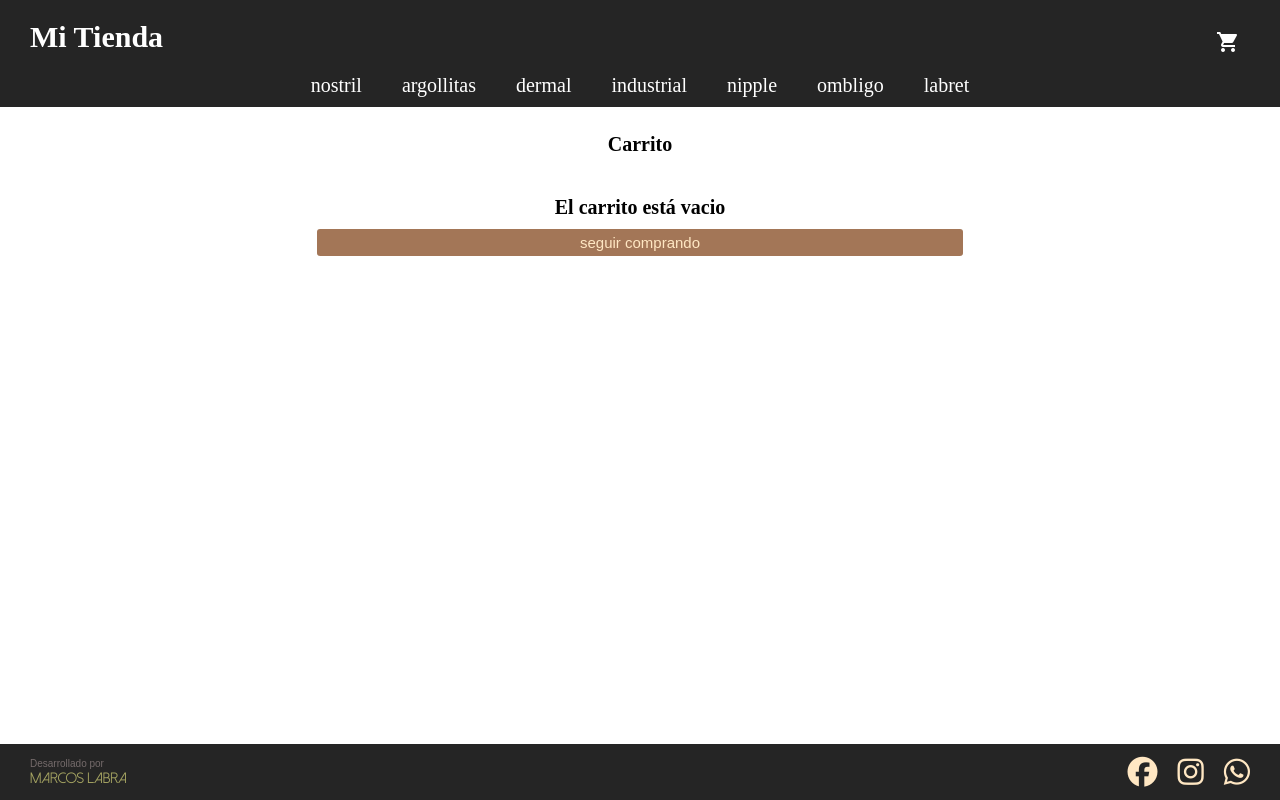
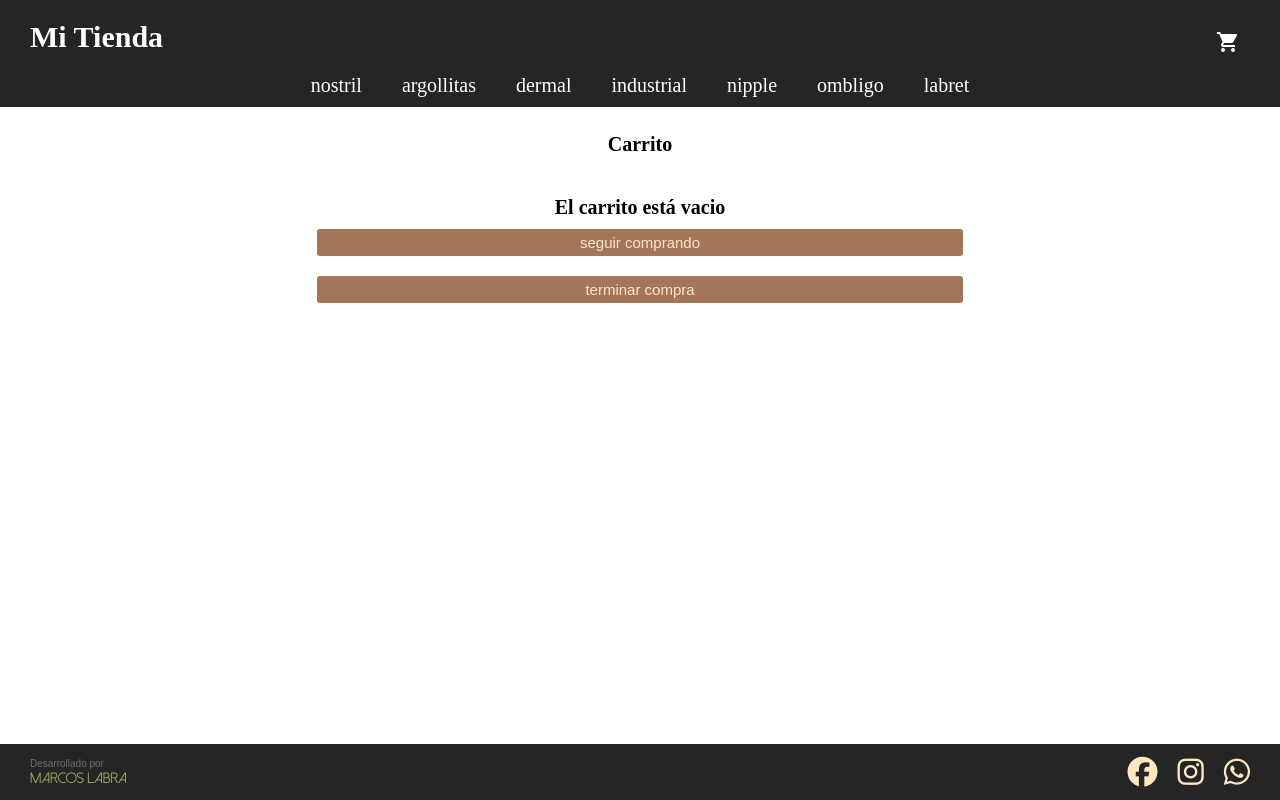
Before and after one commit to MarcosLabra/1erPreEntregaReactJs, a React (Create React App) app: page /cart in a window 1280 px wide. Built offline with nearby package versions, Linux system fonts and the light colour scheme.

Commit message:
agrego la funcionalidad de almacenado de compras en firestore

```diff
--- a/src/components/Cart.js
+++ b/src/components/Cart.js
@@ -1,15 +1,40 @@
 import { useContext } from "react"
 import { context } from "../context/CartContext"
 import { NavLink } from "react-router-dom"
+import { db } from "./firebase"
+import { collection ,serverTimestamp , addDoc} from "firebase/firestore"
+import { toast } from "react-toastify"
 
 
 const Cart = () => {
 
     const { cart, removeItem, clear, totalPrice, cartCounter } = useContext(context)
 
-    const handleClear = () => {
-        clear()
+    const terminarCompra = () => {
+        const orden = {
+            buyer: {
+                nombre: "Horacio",
+                telefono: "55555555",
+                email: "test@gmail.com"
+            },
+            items: cart,
+            date: serverTimestamp(),
+            total: totalPrice()
         }
+
+        const ordenesCollection = collection(db, "ordenes")
+        const pedido = addDoc(ordenesCollection, orden)
+
+        pedido
+            .then(res => {
+                console.log(res)
+                toast.success("Finalizo la compra!" + "Id : " + res.id)
+            })
+            .catch(error => {
+                toast.error("hubo un error!")
+            })
+        }
+
         return (
             <section className="cartList">
                 <h2>Carrito</h2>
@@ -24,8 +49,10 @@ const Cart = () => {
                         </article>
                     ))}
                 </div>
+
                 {cartCounter() === 0 ? <h4>El carrito está vacio</h4> : <button className="button" onClick={() => { clear() }} >Vaciar Carrito</button>}
                 {cartCounter() === 0 ? <NavLink to="/" className="button">seguir comprando</NavLink> : <></>}
+                <button className="button" onClick={() => {terminarCompra()}}>terminar compra</button>
                 {totalPrice() === 0 ? null : <h4>Precio total: ${totalPrice()}</h4>}
             </section>
         )
--- a/src/sass/components/_button.scss
+++ b/src/sass/components/_button.scss
@@ -10,4 +10,13 @@
     text-decoration: none;
     font-family: sans-serif;
     text-align: center;
+    cursor: pointer;
+    &:hover{
+        background-color: goldenrod;
+        color: $cremita;
+    }
+    &:active{
+        background-color: gold;
+        color: $cremita;
+    }
 }
--- a/src/sass/layouts/_header.scss
+++ b/src/sass/layouts/_header.scss
@@ -15,9 +15,9 @@ header{
         width: 100%;
         a{
             color: white;
-                padding: 0rem;
-                font-size: 3rem;
-                text-decoration: none;
+            padding: 0rem;
+            font-size: 3rem;
+            text-decoration: none;
             h1{
                 color: white;
                 padding: 1rem;
@@ -40,7 +40,7 @@ header{
             text-decoration: none;
 
             &:hover{
-                color: $marron;
+                color: $cremita;
             }
         }
         .active{
```
Lines whose indentation alone changed are shown as unchanged.
